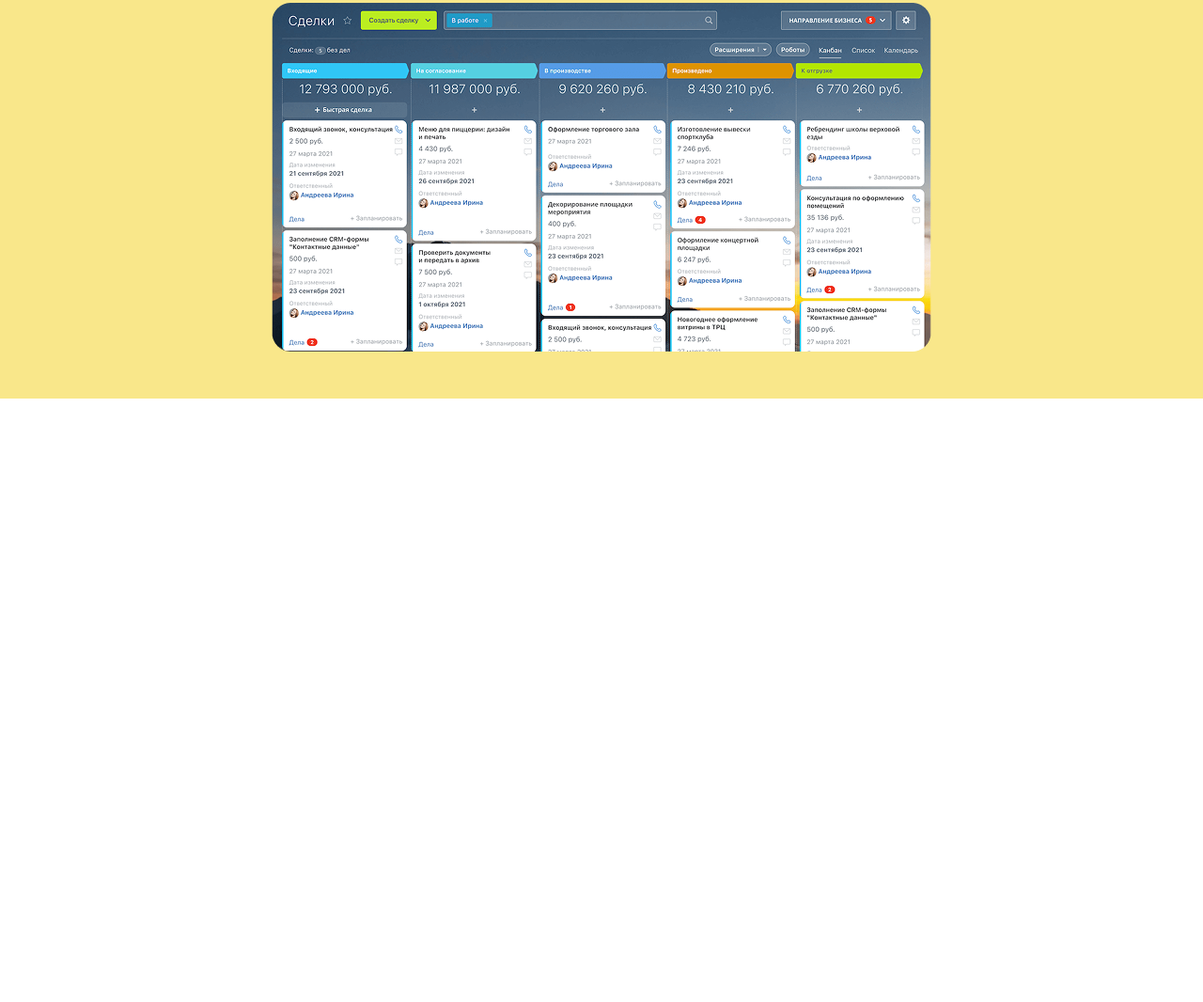
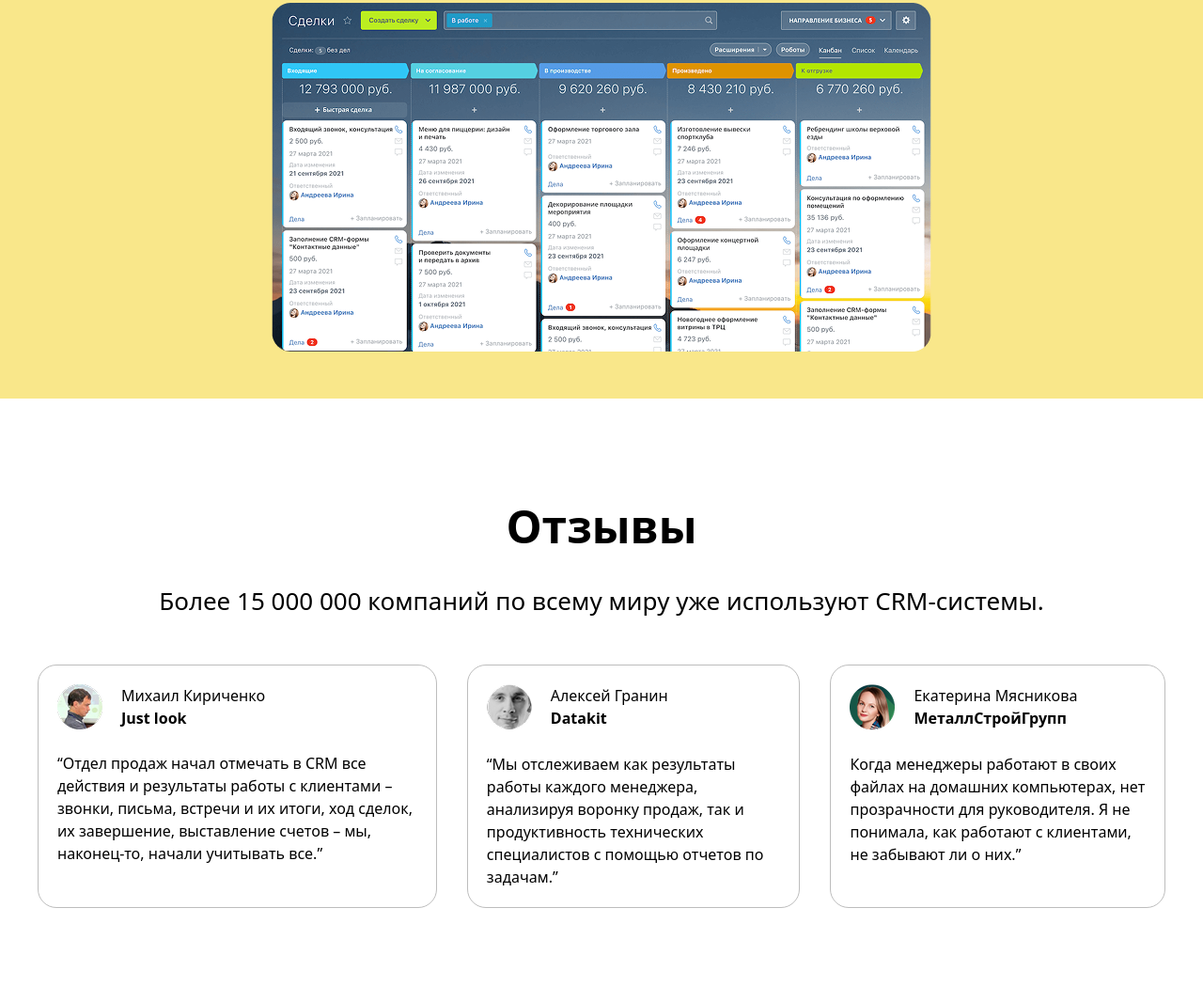
Before and after one commit to Sadykov1001/exam-3, a website: page src/index.html in a window 1280 px wide. Shown: the part 2988-4054 px from the top of the page at 94% size. Before the commit the page ends 3412 px from the top, so only its background shows below. Drawn offline with Linux system fonts and the light colour scheme.

Commit message:
commit sec6

```diff
--- a/src/index.html
+++ b/src/index.html
@@ -105,5 +105,65 @@
                 </div>
         </div>
     </div>
+
+<section class="max-w-[1200px] m-auto md:px-[0px] px-[20px] py-[100px]">
+        <div class="text-center">
+            <h2 class="text-[28px] md:text-[48px] font-bold">Отзывы</h2>
+            <br />
+            <p class="text-[16px] md:-w-[] md:text-[26px]">
+                Более 15 000 000 компаний по всему миру уже используют CRM-системы.
+            </p>
+        </div>
+        <br />
+        <br />
+        <div class="flex flex-col md:flex-row gap-[32px]">
+            <div
+            class="rounded-[20px] text-start border-[1px] border-[#BDBDBD] p-[20px]"
+            >
+            <div class="flex gap-[20px]">
+                <img src="./Avatar.png" />
+                <div class="text-start">
+                    <p>Михаил Кириченко</p>
+                    <p class="font-bold">Just look</p>
+                </div>
+        </div>
+        <br />
+        <p>
+            “Отдел продаж начал отмечать в CRM все действия и результаты
+            работы с клиентами – звонки, письма, встречи и их итоги, ход
+            сделок, их завершение, выставление счетов – мы, наконец-то, начали
+            учитывать все.”
+        </p>
+    </div>
+          <div
+          class="rounded-[20px] text-start border-[1px] border-[#BDBDBD] p-[20px]"
+          >
+          <div class="flex gap-[20px]">
+              <img src="./Avatar copy.png" />
+              <div class="text-start">
+                  <p>Алексей Гранин</p>
+                  <p class="font-bold">Datakit</p>
+              </div>
+            </div>
+            <br />
+            <p>
+                “Мы отслеживаем как результаты работы каждого менеджера, анализируя воронку продаж, так и продуктивность технических специалистов с помощью отчетов по задачам.”
+            </p>
+        </div>
+        <div class="rounded-[20px] border-[1px] border-[#BDBDBD] p-[20px]">
+            <div class="flex gap-[20px]">
+                <img src="./Avatar copy 2.png" />
+                <div class="text-start">
+                    <p>Екатерина Мясникова</p>
+                    <p class="font-bold">МеталлСтройГрупп</p>
+                </div>
+            </div>
+            <br />
+            <p>
+                Когда менеджеры работают в своих файлах на домашних компьютерах, нет прозрачности для руководителя. Я не понимала, как работают с клиентами, не забывают ли о них.”
+            </p>
+          </div>
+        </div>
+    </section>
 </body>
 </html>
```
Also changed, not shown: src/Avatar copy 2.png (added), src/Avatar copy.png (added), src/Avatar.png (added), src/output.css.
